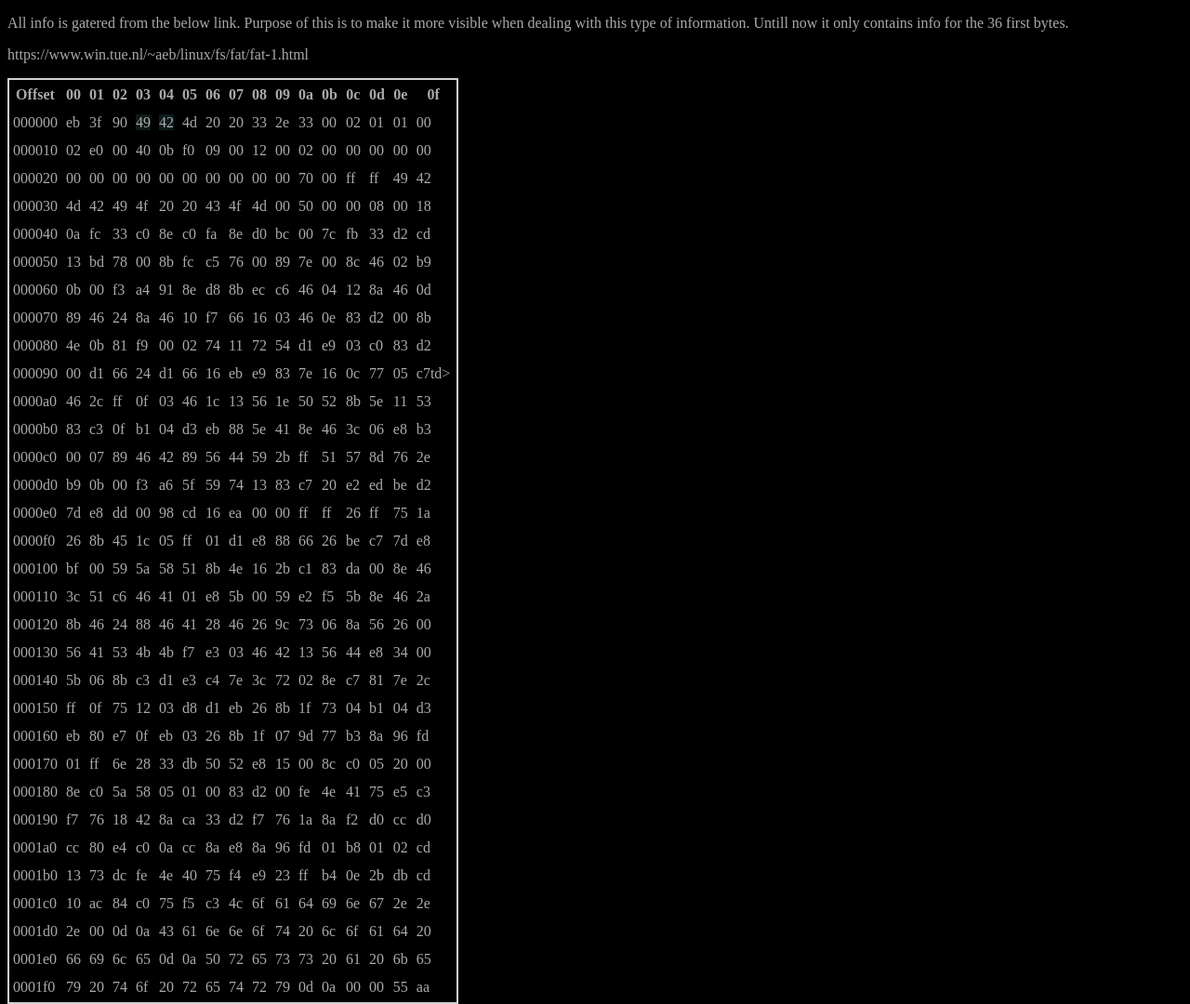
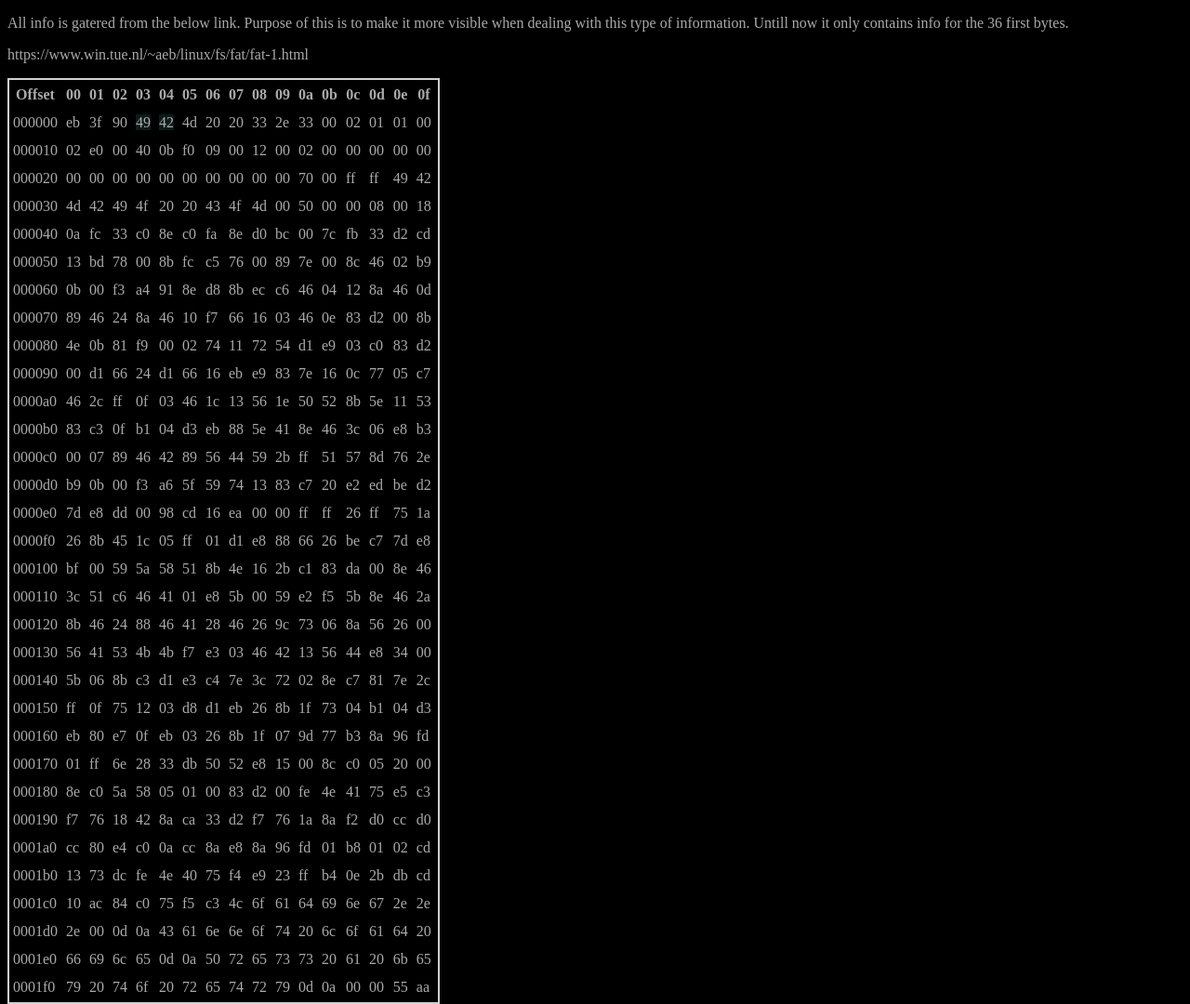
Before and after one commit to bittib010/FilesystemBootSectorTooltip, a plain HTML site: page index.html in a window 1280 px wide. Shown: the whole page at 93% size. Drawn offline with Linux system fonts and the light colour scheme.

Commit message:
Update index.html

```diff
--- a/index.html
+++ b/index.html
@@ -256,7 +256,7 @@
                 <td><span class="tooltip">0c<span class="tooltiptext">Bytes: <br>Offset: 0x<br>Purpose: </span></span></td>
                 <td><span class="tooltip">77<span class="tooltiptext">Bytes: <br>Offset: 0x<br>Purpose: </span></span></td>
                 <td><span class="tooltip">05<span class="tooltiptext">Bytes: <br>Offset: 0x<br>Purpose: </span></span></td>
-                <td><span class="tooltip">c7<span class="tooltiptext">Bytes: <br>Offset: 0x<br>Purpose: </span></span></</span>td>
+                <td><span class="tooltip">c7<span class="tooltiptext">Bytes: <br>Offset: 0x<br>Purpose: </span></span></td>
             </tr>
             <tr>
                 <td class="offset">0000a0</td>
```
